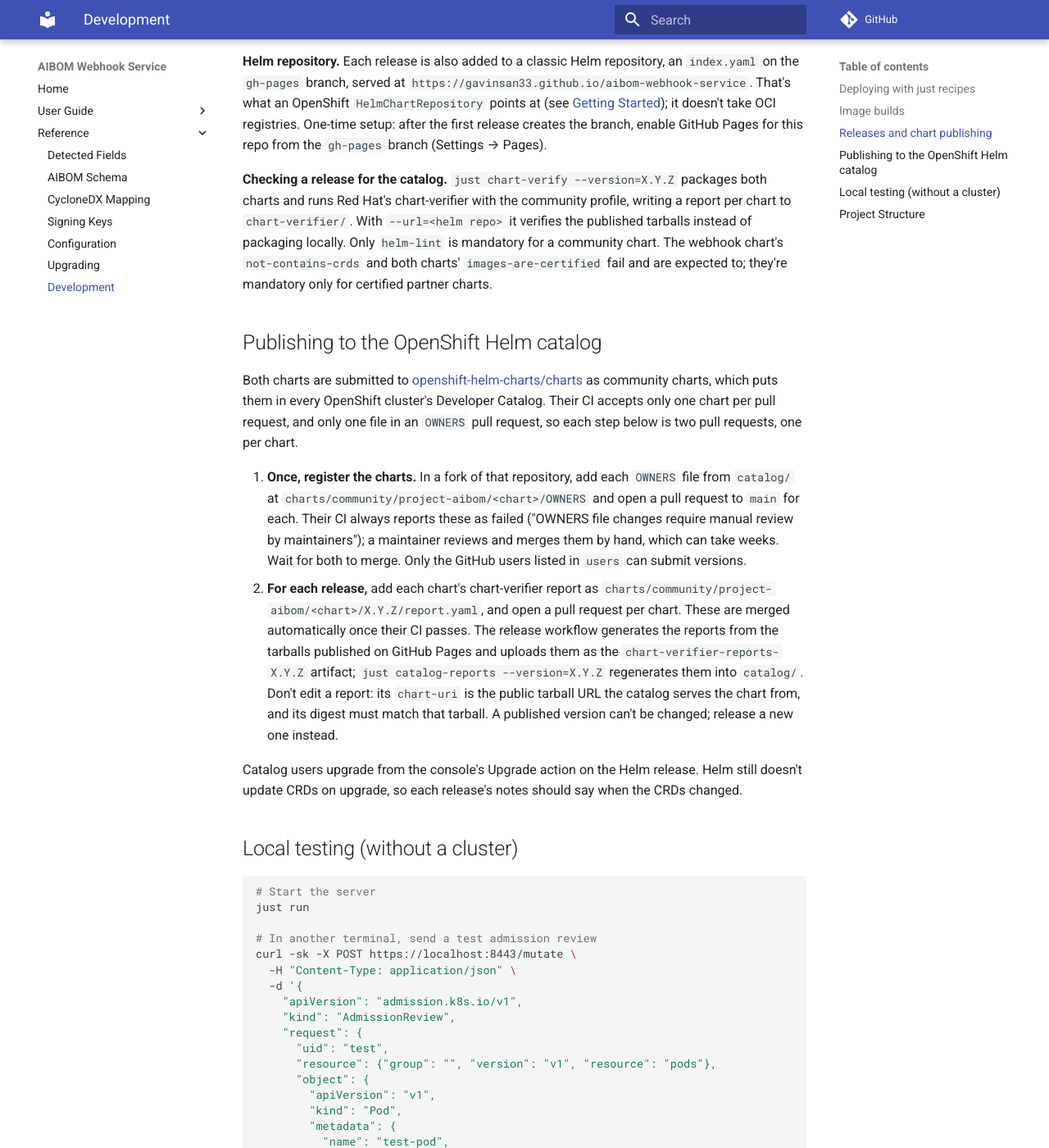
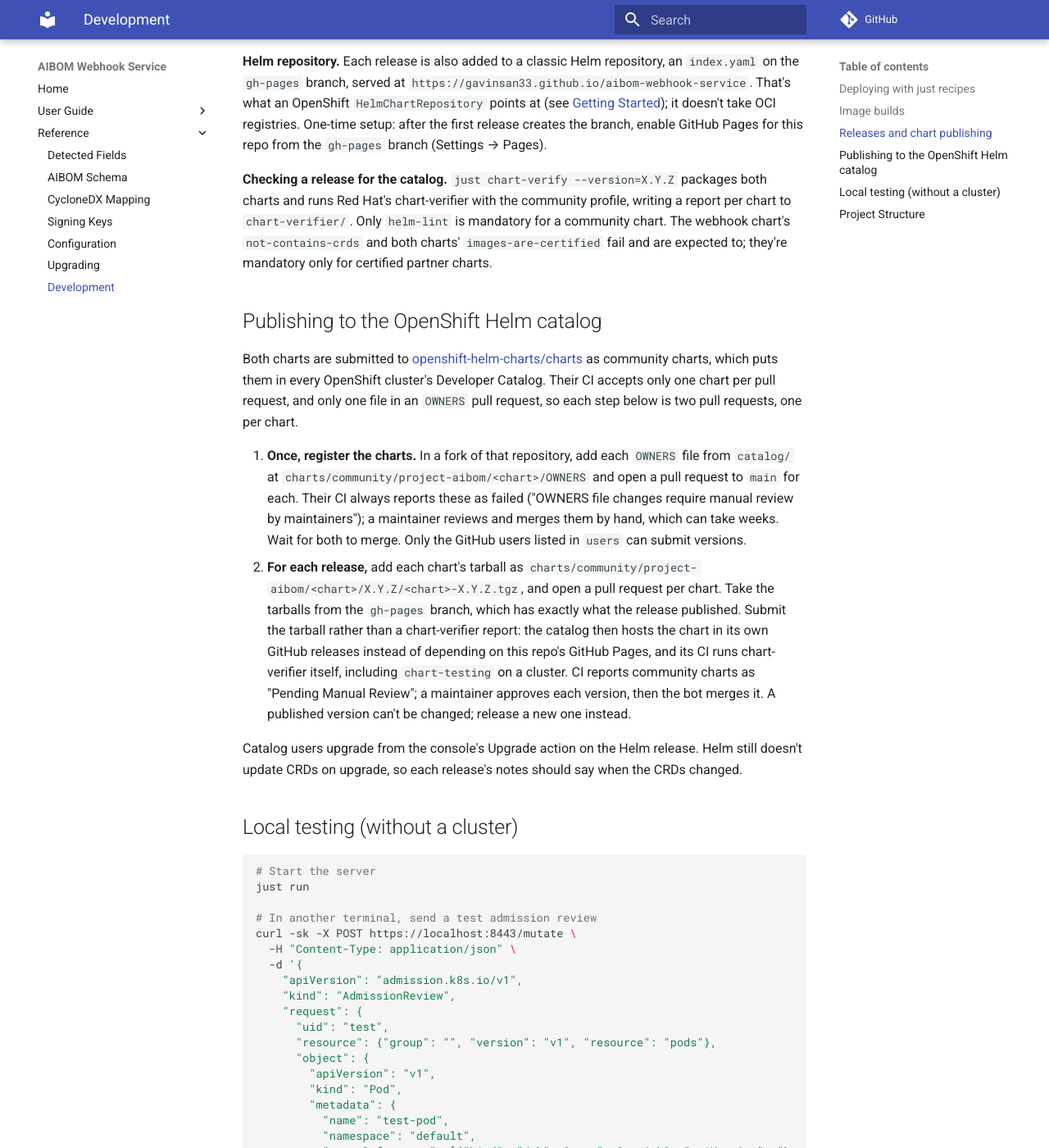
Before and after one commit to gavinsan33/aibom-webhook-service, an MkDocs documentation site: the page built from docs/reference/development.md, in a window 1280 px wide and 1400 px high, scrolled down 2473 px. Shown: the whole window at 82% size. Built offline with MkDocs 1.6.1 and Material for MkDocs 9.7.7, drawn with Linux system fonts in a browser that asks for light colours; comment, search, counter and statistics services are not loaded.

Commit message:
Submit chart tarballs to the catalog instead of chart-verifier reports

```diff
--- a/docs/reference/development.md
+++ b/docs/reference/development.md
@@ -66,14 +66,14 @@ To remove the deployment: `just undeploy` (runs `helm uninstall aibom-webhook`,
 
 **Helm repository.** Each release is also added to a classic Helm repository, an `index.yaml` on the `gh-pages` branch, served at `https://gavinsan33.github.io/aibom-webhook-service`. That's what an OpenShift `HelmChartRepository` points at (see [Getting Started](../user-guide/getting-started.md#install-from-the-openshift-console)); it doesn't take OCI registries. One-time setup: after the first release creates the branch, enable GitHub Pages for this repo from the `gh-pages` branch (Settings → Pages).
 
-**Checking a release for the catalog.** `just chart-verify --version=X.Y.Z` packages both charts and runs Red Hat's chart-verifier with the community profile, writing a report per chart to `chart-verifier/`. With `--url=<helm repo>` it verifies the published tarballs instead of packaging locally. Only `helm-lint` is mandatory for a community chart. The webhook chart's `not-contains-crds` and both charts' `images-are-certified` fail and are expected to; they're mandatory only for certified partner charts.
+**Checking a release for the catalog.** `just chart-verify --version=X.Y.Z` packages both charts and runs Red Hat's chart-verifier with the community profile, writing a report per chart to `chart-verifier/`. Only `helm-lint` is mandatory for a community chart. The webhook chart's `not-contains-crds` and both charts' `images-are-certified` fail and are expected to; they're mandatory only for certified partner charts.
 
 ## Publishing to the OpenShift Helm catalog
 
 Both charts are submitted to [openshift-helm-charts/charts](https://github.com/openshift-helm-charts/charts) as community charts, which puts them in every OpenShift cluster's Developer Catalog. Their CI accepts only one chart per pull request, and only one file in an `OWNERS` pull request, so each step below is two pull requests, one per chart.
 
 1. **Once, register the charts.** In a fork of that repository, add each `OWNERS` file from `catalog/` at `charts/community/project-aibom/<chart>/OWNERS` and open a pull request to `main` for each. Their CI always reports these as failed ("OWNERS file changes require manual review by maintainers"); a maintainer reviews and merges them by hand, which can take weeks. Wait for both to merge. Only the GitHub users listed in `users` can submit versions.
-2. **For each release,** add each chart's chart-verifier report as `charts/community/project-aibom/<chart>/X.Y.Z/report.yaml`, and open a pull request per chart. These are merged automatically once their CI passes. The release workflow generates the reports from the tarballs published on GitHub Pages and uploads them as the `chart-verifier-reports-X.Y.Z` artifact; `just catalog-reports --version=X.Y.Z` regenerates them into `catalog/`. Don't edit a report: its `chart-uri` is the public tarball URL the catalog serves the chart from, and its digest must match that tarball. A published version can't be changed; release a new one instead.
+2. **For each release,** add each chart's tarball as `charts/community/project-aibom/<chart>/X.Y.Z/<chart>-X.Y.Z.tgz`, and open a pull request per chart. Take the tarballs from the `gh-pages` branch, which has exactly what the release published. Submit the tarball rather than a chart-verifier report: the catalog then hosts the chart in its own GitHub releases instead of depending on this repo's GitHub Pages, and its CI runs chart-verifier itself, including `chart-testing` on a cluster. CI reports community charts as "Pending Manual Review"; a maintainer approves each version, then the bot merges it. A published version can't be changed; release a new one instead.
 
 Catalog users upgrade from the console's Upgrade action on the Helm release. Helm still doesn't update CRDs on upgrade, so each release's notes should say when the CRDs changed.
 
```
Also changed, not shown: 4 other files.
